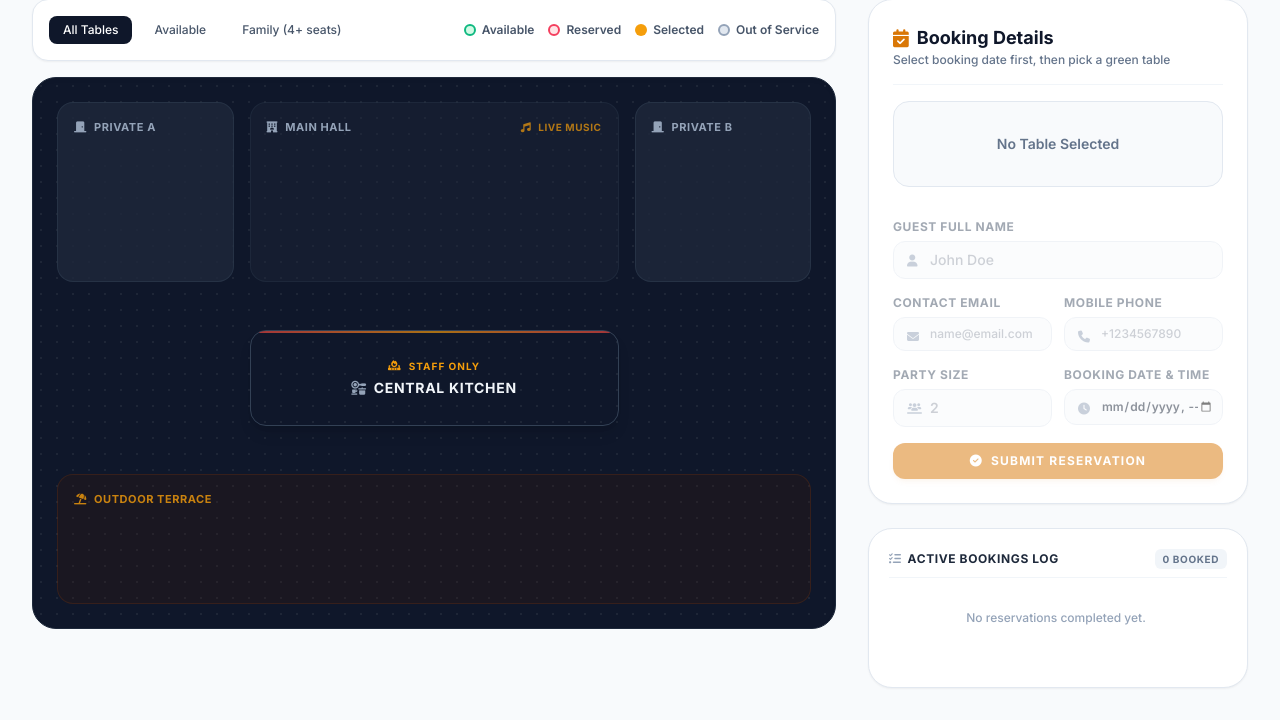
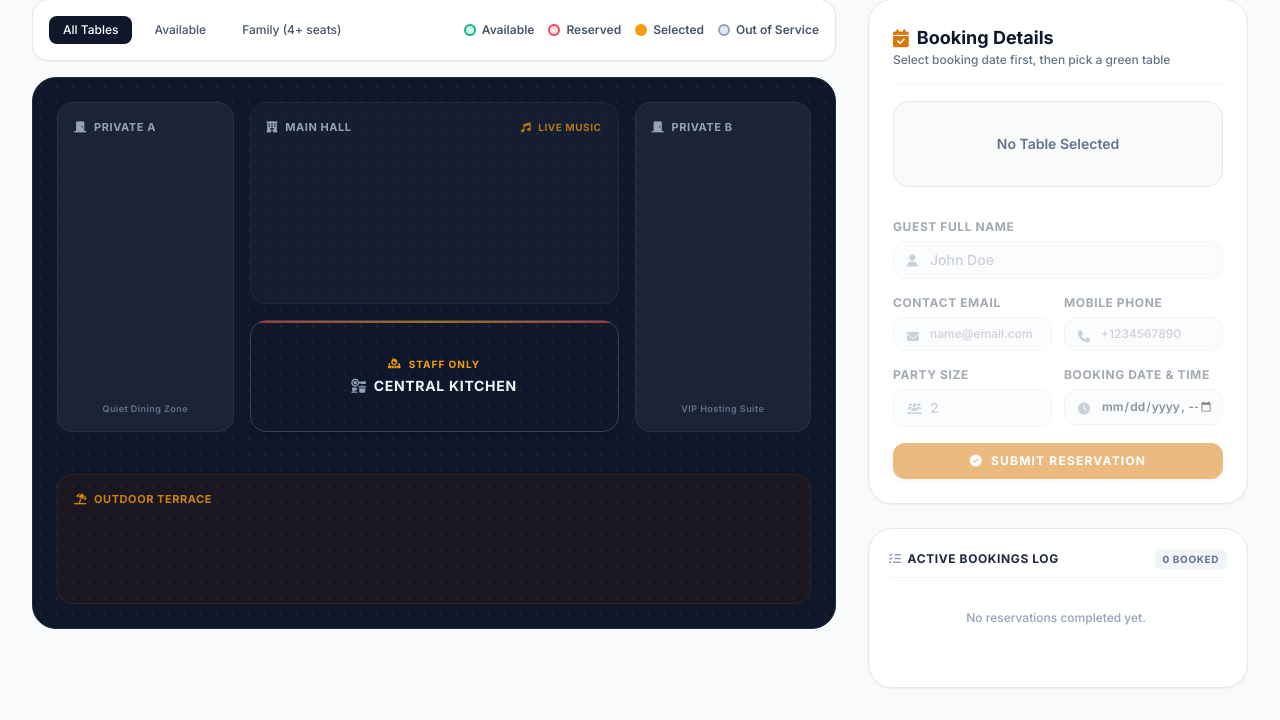
Before and after one commit to htrauzer/table_reservation_and_management, a FastAPI app: page / in a window 1280 px wide. Shown: the part 98-818 px from the top of the page. Run offline with FastAPI, Linux system fonts and the light colour scheme; some libraries are stand-ins or nearby versions.

Commit message:
style(ui): stretch private zones layout for better spacing

```diff
--- a/templates/index.html
+++ b/templates/index.html
@@ -71,22 +71,26 @@
             <!-- RESTAURANT Blueprint Floor Plan Container with scroll safeguards -->
             <!-- Added overflow-x-auto scroll wrapper so blueprint doesn't break/squeese on small screen widths -->
             <div class="w-full overflow-x-auto rounded-3xl border border-slate-800 shadow-inner bg-slate-900">
-                <div class="min-w-[800px] p-6 relative flex flex-col justify-between min-h-[550px]">
+                <div class="min-w-[800px] p-6 relative flex flex-col justify-between min-h-[550px] gap-6">
                     <div class="absolute inset-0 bg-[radial-gradient(#ffffff10_1px,transparent_1px)] [background-size:16px_16px] pointer-events-none rounded-3xl"></div>
 
-                    <!-- TOP FLOOR SECTION -->
+                    <!-- CONSOLIDATED TOP & MIDDLE FLOOR GRID -->
+                    <!-- Allows Private rooms A & B to extend down the sides, flanking both the Hall and Kitchen -->
                     <div class="grid grid-cols-12 gap-4 relative z-10">
 
-                        <!-- LEFT PRIVATE AREA -->
-                        <div class="col-span-3 bg-slate-800/80 border border-slate-700/50 rounded-2xl p-4 flex flex-col justify-between min-h-[180px]">
+                        <!-- LEFT PRIVATE AREA (STRETCHED DOWN THE SIDE) -->
+                        <div class="col-span-3 bg-slate-800/80 border border-slate-700/50 rounded-2xl p-4 flex flex-col justify-between min-h-[330px]">
                             <div class="flex items-center justify-between text-[11px] font-bold text-slate-400 tracking-wider uppercase">
                                 <span><i class="fa-solid fa-door-closed mr-1"></i> Private A</span>
                             </div>
-                            <div class="flex flex-col items-center justify-center gap-6 py-4" id="private-a-tables"></div>
+                            <div class="flex flex-col items-center justify-center gap-8 py-6" id="private-a-tables"></div>
+                            <div class="text-[9px] text-center text-slate-500 font-semibold tracking-wider">Quiet Dining Zone</div>
                         </div>
 
+                        <!-- CENTER STACK: MAIN HALL (TOP) + KITCHEN (MIDDLE CENTER) -->
+                        <div class="col-span-6 flex flex-col gap-4">
                             <!-- MAIN HALL -->
-                        <div class="col-span-6 bg-slate-800/40 border border-slate-700/30 rounded-2xl p-4 flex flex-col justify-between min-h-[180px]">
+                            <div class="bg-slate-800/40 border border-slate-700/30 rounded-2xl p-4 flex flex-col justify-between min-h-[180px] flex-1">
                                 <div class="flex items-center justify-between text-[11px] font-bold text-slate-400 tracking-wider uppercase">
                                     <span><i class="fa-solid fa-hotel mr-1"></i> Main Hall</span>
                                     <span class="text-amber-500/70 text-[10px]"><i class="fa-solid fa-music mr-1"></i> Live Music</span>
@@ -94,19 +98,8 @@
                                 <div class="grid grid-cols-2 gap-4 py-4 justify-items-center" id="main-hall-tables"></div>
                             </div>
 
-                        <!-- RIGHT PRIVATE AREA -->
-                        <div class="col-span-3 bg-slate-800/80 border border-slate-700/50 rounded-2xl p-4 flex flex-col justify-between min-h-[180px]">
-                            <div class="flex items-center justify-between text-[11px] font-bold text-slate-400 tracking-wider uppercase">
-                                <span><i class="fa-solid fa-door-closed mr-1"></i> Private B</span>
-                            </div>
-                            <div class="flex flex-col items-center justify-center gap-6 py-4" id="private-b-tables"></div>
-                        </div>
-
-                    </div>
-
                             <!-- MIDDLE CENTER: KITCHEN -->
-                    <div class="my-6 grid grid-cols-12 gap-4 relative z-10">
-                        <div class="col-start-4 col-span-6 bg-slate-850 border border-slate-700 rounded-2xl p-4 flex items-center justify-center shadow-lg relative overflow-hidden h-24">
+                            <div class="bg-slate-850 border border-slate-700 rounded-2xl p-4 flex items-center justify-center shadow-lg relative overflow-hidden h-28 shrink-0">
                                 <div class="absolute top-0 inset-x-0 h-[2px] bg-gradient-to-r from-red-500 via-amber-500 to-red-500 animate-pulse"></div>
                                 <div class="text-center">
                                     <span class="text-[10px] font-black text-amber-500 tracking-widest uppercase block mb-1">
@@ -117,6 +110,17 @@
                                     </h3>
                                 </div>
                             </div>
+                        </div>
+
+                        <!-- RIGHT PRIVATE AREA (STRETCHED DOWN THE SIDE) -->
+                        <div class="col-span-3 bg-slate-800/80 border border-slate-700/50 rounded-2xl p-4 flex flex-col justify-between min-h-[330px]">
+                            <div class="flex items-center justify-between text-[11px] font-bold text-slate-400 tracking-wider uppercase">
+                                <span><i class="fa-solid fa-door-closed mr-1"></i> Private B</span>
+                            </div>
+                            <div class="flex flex-col items-center justify-center gap-8 py-6" id="private-b-tables"></div>
+                            <div class="text-[9px] text-center text-slate-500 font-semibold tracking-wider">VIP Hosting Suite</div>
+                        </div>
+
                     </div>
 
                     <!-- BOTTOM FLOOR SECTION (TERRACE AREA) -->
```
Lines whose indentation alone changed are shown as unchanged.
